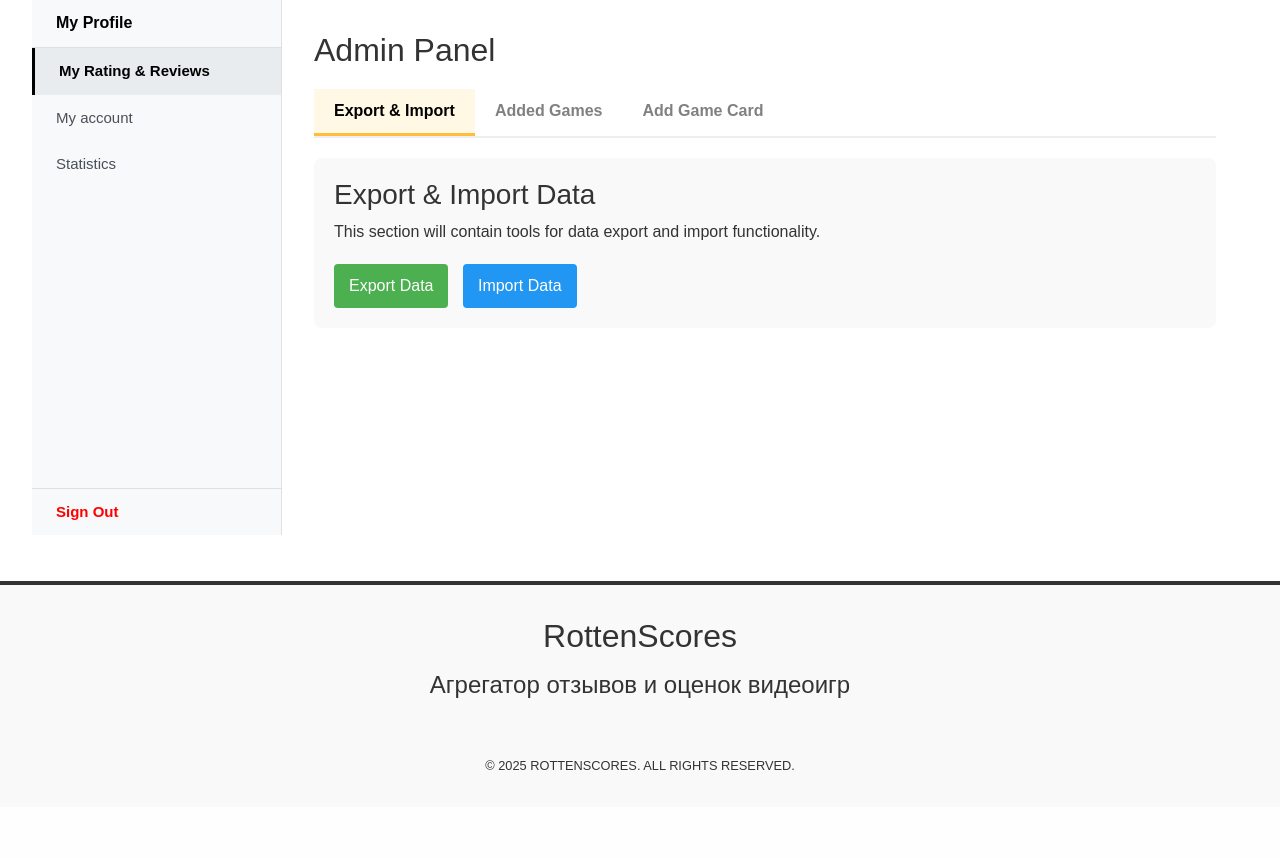
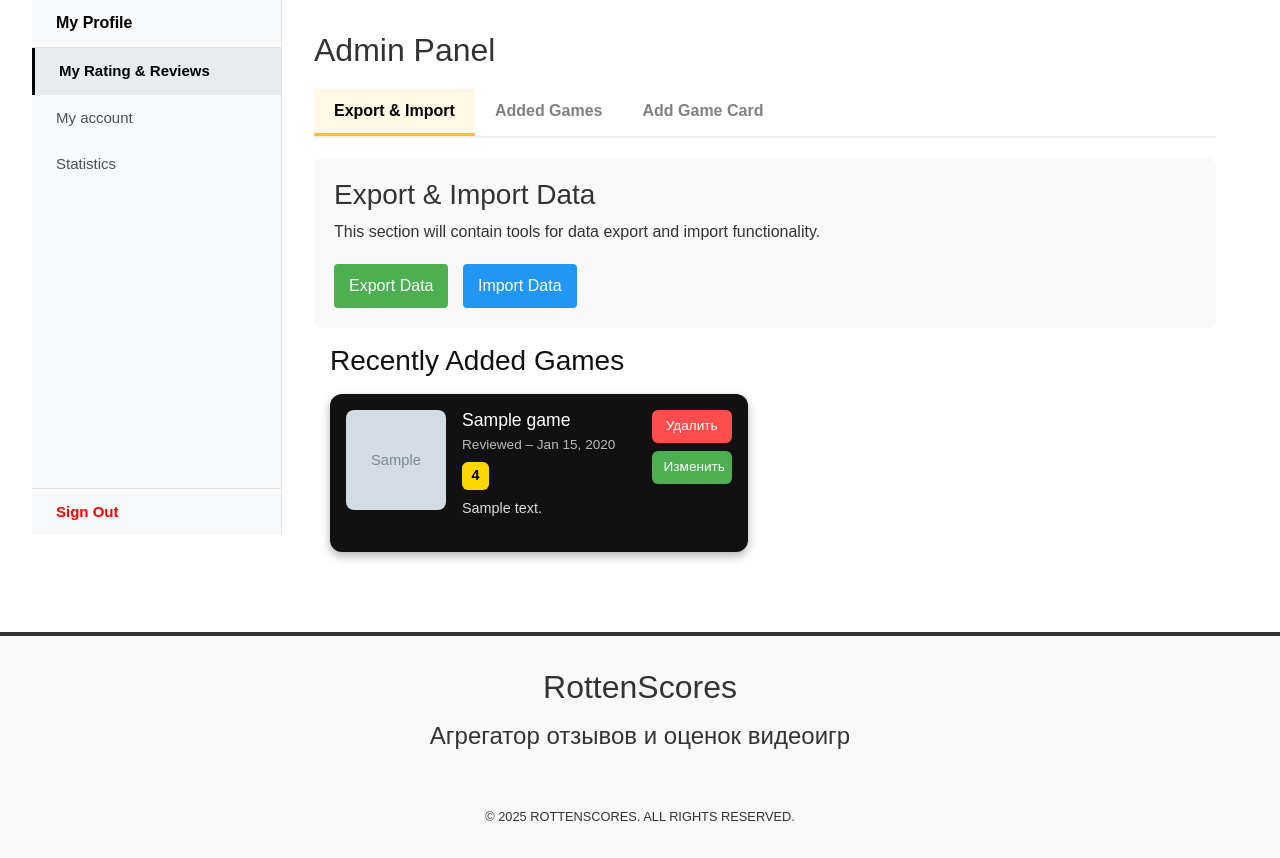
Before and after one commit to moevm/nosql1h25-review, a Django app: page /profile/admin_panel/ in a window 1280 px wide. Shown: the part 135-993 px from the top of the page. Before the commit the page ends 905 px from the top, so only its background shows below. Run offline with Django 3.2, Linux system fonts and the light colour scheme; tables that the repository leaves empty hold one stand-in row (values such as "Sample post"); grey boxes marked "Sample" are stand-in pictures; a database or web service that is not in the repository returns one stand-in record (values such as "Sample title").

Commit message:
Admins_added_cards

```diff
--- a/src/backend/rotten_scores/templates/profile/sections/admin.html
+++ b/src/backend/rotten_scores/templates/profile/sections/admin.html
@@ -27,28 +27,50 @@
   </div>
 
   <!-- Added Games List -->
-  <div class="tab-content" id="tab-added-games" style="display: none;">
-    <div style="padding: 20px; background-color: #f9f9f9; border-radius: 8px;">
-      <h3 style="margin-top: 0;">Recently Added Games</h3>
-      <p>This section will display the list of recently added games.</p>
-      <div style="margin-top: 20px;">
-        <table style="width: 100%; border-collapse: collapse;">
-          <thead>
-            <tr style="background-color: #f2f2f2;">
-              <th style="padding: 12px; text-align: left; border-bottom: 1px solid #ddd;">Game Title</th>
-              <th style="padding: 12px; text-align: left; border-bottom: 1px solid #ddd;">Date Added</th>
-              <th style="padding: 12px; text-align: left; border-bottom: 1px solid #ddd;">Actions</th>
-            </tr>
-          </thead>
-          <tbody>
-            <tr>
-              <td colspan="3" style="padding: 15px; text-align: center;">No games added yet</td>
-            </tr>
-          </tbody>
-        </table>
-      </div>
+ <div style="padding: 1rem;">
+  <h3 style="color: #111; margin-bottom: 1rem;">Recently Added Games</h3>
+  <div style="display: flex; flex-wrap: wrap; gap: 1.5rem;">
+    {% for game in games %}
+<div style="position: relative; background-color: #111; color: white; border-radius: 12px; box-shadow: 0 4px 10px rgba(0,0,0,0.3); width: 48%; display: flex; gap: 1rem; padding: 1rem; min-height: 150px;">
+
+  <!-- Game Image -->
+  <div style="position: relative;">
+    <img src="{{ game.imageUrl }}" alt="Game Image" style="width: 100px; height: 100px; object-fit: cover; border-radius: 8px;">
+  </div>
+
+  <!-- Game Info -->
+  <div style="flex: 1; display: flex; flex-direction: column; justify-content: space-between; padding-right: 90px;"> <!-- отступ для кнопок -->
+
+    <!-- Title & Rating -->
+    <div>
+      <h4 style="margin: 0 0 0.3rem 0; font-size: 1.1rem; word-break: break-word; white-space: normal;">{{ game.title }}</h4>
+      <p style="color: #bbb; font-size: 0.85rem; margin: 0;">
+        Reviewed – {{ game.releaseDate|date:"M d, Y" }}
+      </p>
+      {% if game.stats.criticReviews.avgRating %}
+      <span style="display: inline-block; margin-top: 0.4rem; background-color: #FFD700; color: black; padding: 0.2rem 0.6rem; border-radius: 6px; font-weight: bold; font-size: 0.9rem;">
+        {{ game.stats.criticReviews.avgRating }}
+      </span>
+      {% endif %}
     </div>
+
+    <!-- Description -->
+    <p style="color: #ddd; font-size: 0.9rem; margin-top: 0.5rem; overflow: hidden; text-overflow: ellipsis; white-space: nowrap;">
+      {{ game.description|truncatechars:60 }}
+    </p>
   </div>
+
+  <!-- Action Buttons -->
+  <div style="position: absolute; top: 1rem; right: 1rem; display: flex; flex-direction: column; gap: 0.5rem;">
+    <button style="width: 80px; background-color: #FF4D4D; color: white; border: none; padding: 0.4rem 0.75rem; border-radius: 6px; font-size: 0.85rem;">Удалить</button>
+    <button style="width: 80px; background-color: #4CAF50; color: white; border: none; padding: 0.4rem 0.75rem; border-radius: 6px; font-size: 0.85rem;">Изменить</button>
+  </div>
+
+</div>
+
+  {% endfor %}
+  </div>
+</div>
 
   <!-- Add Game Card Form -->
   <div class="tab-content" id="tab-addgame" style="display: none;">
--- a/src/backend/rotten_scores/user_profile/views.py
+++ b/src/backend/rotten_scores/user_profile/views.py
@@ -200,7 +200,10 @@ def admin_panel(request):
         except Exception as e:
             messages.error(request, f"Error saving game: {e}")
 
+    all_games = list(games_collection.find().sort('createdAt', -1))
+
     context = {
         'section_template': 'profile/sections/admin.html',
+        'games': all_games
     }
     return render(request, 'profile/base_profile.html', context)
```
